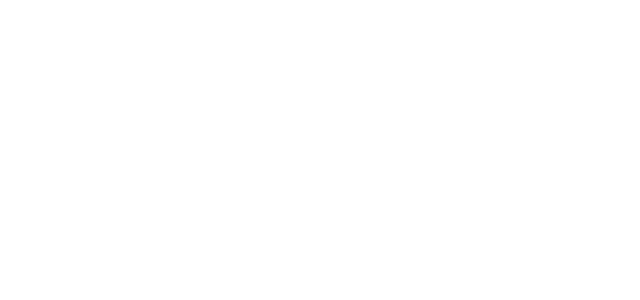
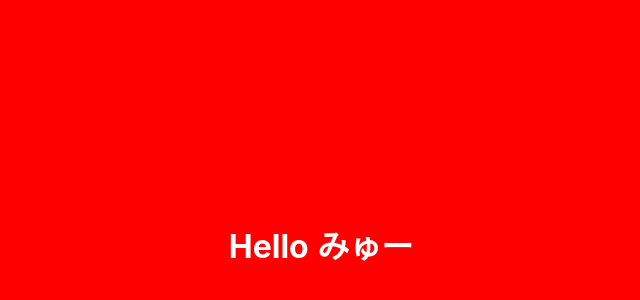
Before and after one commit to mu4pie7/mu4pie7.github.io, a Nuxt app: page /test in a window 1280 px wide. Before the commit this address had no page. Shown: the part 156-456 px from the top of the page, without its empty margins (319-959 px from the left). Built offline with nearby package versions, Linux system fonts and the light colour scheme.

Commit message:
i pug & stylus

```diff
--- /dev/null
+++ b/pages/test.vue
@@ -0,0 +1,25 @@
+<template lang="pug">
+.container
+  h1.red Hello {{ name }}
+</template>
+
+<script>
+export default {
+  data () {
+    return {
+      name: 'みゅー'
+    }
+  }
+}
+</script>
+
+<style lang="stylus">
+.container
+  background-color red
+  height 100vh
+  display flex
+  align-items center
+  justify-content center
+.red
+  color #fff
+</style>
```
Also changed, not shown: package.json (+6 -1 lines), 1 other file (tests, documents, lock files or other folders).
